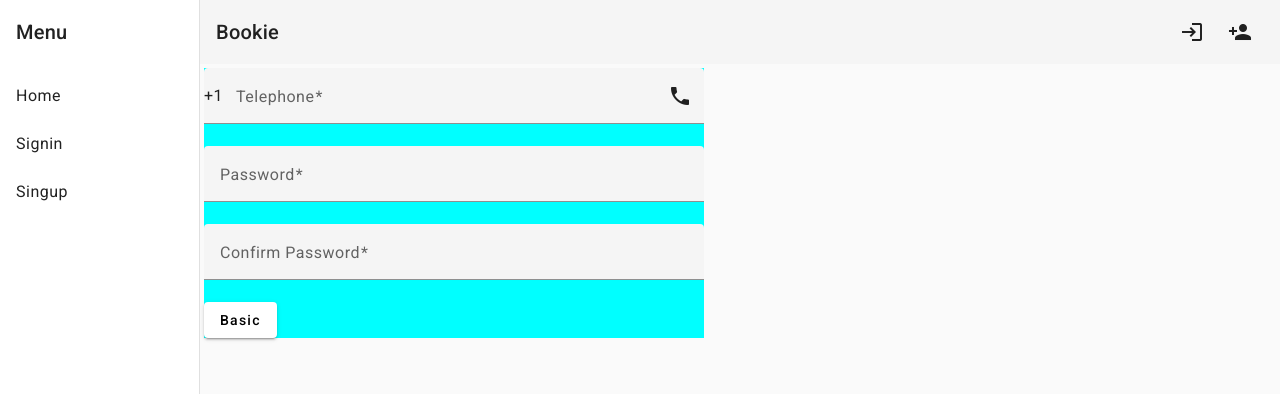
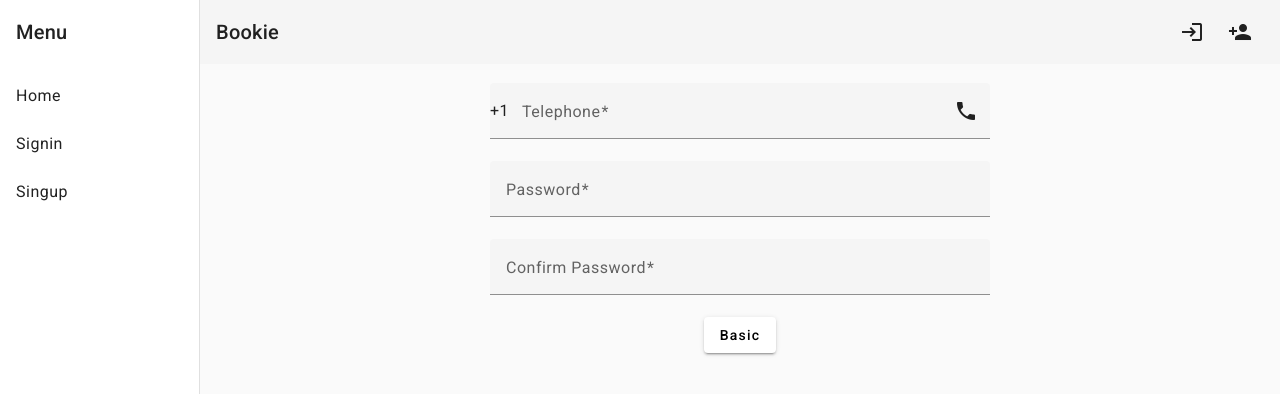
Before and after one commit to Sana0203/bookie, an Angular app: page /signin in a window 1280 px wide. Shown: the top 394 px of the page. Built offline with nearby package versions, Linux system fonts and the light colour scheme.

Commit message:
signin fixed 2

```diff
--- a/src/app/+pages/public/signin/signin.component.css
+++ b/src/app/+pages/public/signin/signin.component.css
@@ -1,15 +1,24 @@
-.form {
-    min-width: 150px;
-    max-width: 500px;
-    width: 100%;
-    background-color: aqua;
+.div_handset{
+  min-width: 150px;
+  max-width: 500px;
+  width: 100%;
   }
 
-  .form_handset{
+  .div_form{
+  min-width: 150px;
+  max-width: 500px;
+
+  }
+
+  .form{
+    display:flex;
+    justify-content: center;
+    padding: 15px 0 ;
     text-align: center;
-    background-color: black;
   }
 
   .example-full-width {
     width: 100%;
+    margin: 0;
+    padding: 0;
   }
--- a/src/app/+pages/public/signin/signin.component.html
+++ b/src/app/+pages/public/signin/signin.component.html
@@ -1,5 +1,7 @@
 
-<form [ngClass]="[ !(isHandset$ | async) ? 'form' : 'form_handset' ]">
+<div class="form" >
+<form [class.div_handset]="(isHandset$ | async)"
+[class.div_form]="!(isHandset$ | async)">
     <mat-form-field class="example-full-width">
         <mat-label>Telephone</mat-label>
         <span matPrefix>+1 &nbsp;</span>
@@ -34,3 +36,4 @@
       <button mat-raised-button>Basic</button>
 
   </form>
+</div>
--- a/src/app/+pages/public/signin/signin.component.ts
+++ b/src/app/+pages/public/signin/signin.component.ts
@@ -6,7 +6,7 @@ import { MatIconModule } from '@angular/material/icon';
 import { MatButtonModule } from '@angular/material/button';
 import { BreakpointObserver, Breakpoints } from '@angular/cdk/layout';
 import { Observable, map, shareReplay } from 'rxjs';
-import { AsyncPipe, NgClass } from '@angular/common';
+import { AsyncPipe } from '@angular/common';
 
 @Component({
   selector: 'bookie-signin',
@@ -17,7 +17,6 @@ import { AsyncPipe, NgClass } from '@angular/common';
     ReactiveFormsModule,
     MatIconModule,
     MatButtonModule,
-    NgClass,
     AsyncPipe
    ],
   templateUrl: './signin.component.html',
```
